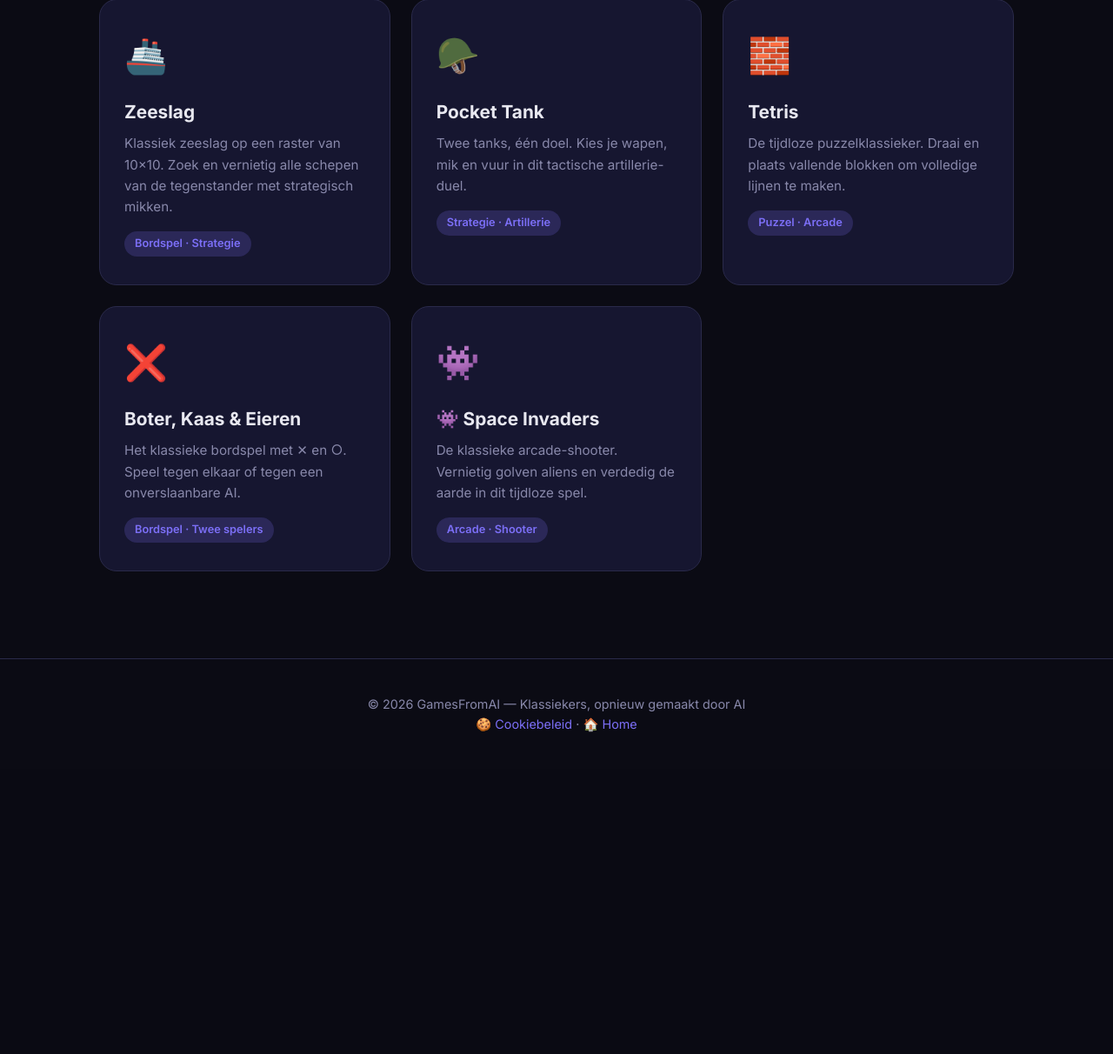
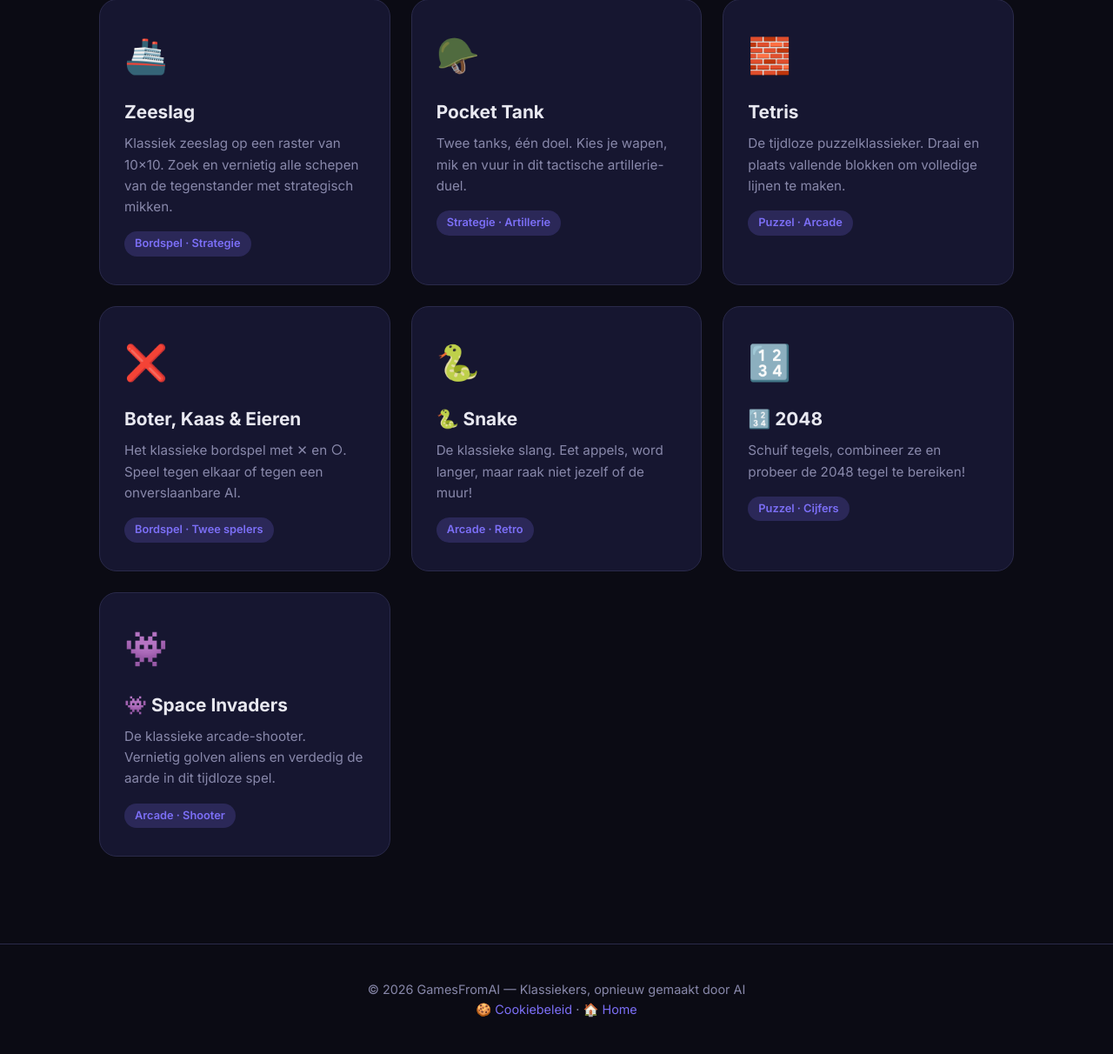
Before and after one commit to ronvissers/gamesfromai, a Flask app: page / in a window 1280 px wide. Shown: the part 895-2107 px from the top of the page at 87% size. Before the commit the page ends 1737 px from the top, so only its background shows below. Run offline with Flask 3, Linux system fonts and the light colour scheme.

Commit message:
Snake en 2048 toegevoegd: routes, navigatie, homepage, i18n

```diff
--- a/app.py
+++ b/app.py
@@ -22,6 +22,14 @@ def tetris():
 def boter_kaas_eieren():
     return render_template('boter_kaas_eieren.html')
 
+@app.route('/snake')
+def snake():
+    return render_template('snake_game.html')
+
+@app.route('/2048')
+def game2048():
+    return render_template('2048_game.html')
+
 @app.route('/space-invaders')
 def space_invaders():
     return render_template('space_invaders.html')
@@ -37,6 +45,8 @@ def sitemap():
         ('/zeeslag', '2026-07-05', '0.9'),
         ('/tank-game', '2026-07-05', '0.9'),
         ('/tetris', '2026-07-05', '0.9'),
+        ('/snake', '2026-07-09', '0.9'),
+        ('/2048', '2026-07-09', '0.9'),
         ('/boter-kaas-eieren', '2026-07-05', '0.9'),
         ('/space-invaders', '2026-07-07', '0.9'),
         ('/cookiebeleid', '2026-07-05', '0.5'),
--- a/static/js/i18n.js
+++ b/static/js/i18n.js
@@ -12,6 +12,8 @@ const i18n = {
         "nav-tetris": "🧱 Tetris",
         "nav-boter": "❌ Boter, Kaas & Eieren",
         "nav-space": "👾 Space Invaders",
+        "nav-snake": "🐍 Snake",
+        "nav-2048": "🔢 2048",
 
         // Hero
         "hero-title": "Klassiekers, opnieuw gemaakt",
@@ -45,6 +47,16 @@ const i18n = {
         "card-space-title": "👾 Space Invaders",
         "card-space-desc": "De klassieke arcade-shooter. Vernietig golven aliens en verdedig de aarde in dit tijdloze spel.",
         "card-space-tag": "Arcade · Shooter",
+
+        // Snake card
+        "card-snake-title": "🐍 Snake",
+        "card-snake-desc": "De klassieke slang. Eet appels, word langer, maar raak niet jezelf of de muur!",
+        "card-snake-tag": "Arcade · Retro",
+
+        // 2048 card
+        "card-2048-title": "🔢 2048",
+        "card-2048-desc": "Schuif tegels, combineer ze en probeer de 2048 tegel te bereiken!",
+        "card-2048-tag": "Puzzel · Cijfers",
 
         // Game pages - meta
         "meta-classic": "De klassieker — opnieuw gemaakt door AI",
@@ -191,6 +203,8 @@ const i18n = {
         "nav-tetris": "🧱 Tetris",
         "nav-boter": "❌ Tic-Tac-Toe",
         "nav-space": "👾 Space Invaders",
+        "nav-snake": "🐍 Snake",
+        "nav-2048": "🔢 2048",
 
         // Hero
         "hero-title": "Classics, rebuilt",
@@ -224,6 +238,16 @@ const i18n = {
         "card-space-title": "👾 Space Invaders",
         "card-space-desc": "The classic arcade shooter. Destroy waves of aliens and defend Earth in this timeless game.",
         "card-space-tag": "Arcade · Shooter",
+
+        // Snake card
+        "card-snake-title": "🐍 Snake",
+        "card-snake-desc": "The classic snake game. Eat apples, grow longer, but don't hit yourself or the wall!",
+        "card-snake-tag": "Arcade · Retro",
+
+        // 2048 card
+        "card-2048-title": "🔢 2048",
+        "card-2048-desc": "Slide tiles, combine them and try to reach the 2048 tile!",
+        "card-2048-tag": "Puzzle · Numbers",
 
         // Game pages - meta
         "meta-classic": "The classic — rebuilt by AI",
--- a/templates/base.html
+++ b/templates/base.html
@@ -86,6 +86,8 @@
                 <li><a href="/tank-game" data-i18n="nav-tank">🪖 Pocket Tank</a></li>
                 <li><a href="/tetris" data-i18n="nav-tetris">🧱 Tetris</a></li>
                 <li><a href="/boter-kaas-eieren" data-i18n="nav-boter">❌ Boter, Kaas & Eieren</a></li>
+                <li><a href="/snake" data-i18n="nav-snake">🐍 Snake</a></li>
+                <li><a href="/2048" data-i18n="nav-2048">🔢 2048</a></li>
                 <li><a href="/space-invaders" data-i18n="nav-space">👾 Space Invaders</a></li>
             </ul>
         </div>
--- a/templates/index.html
+++ b/templates/index.html
@@ -58,6 +58,20 @@
         <span class="tag" data-i18n="card-boter-tag">Bordspel · Twee spelers</span>
     </a>
 
+    <a href="/snake" class="game-card">
+        <span class="emoji">🐍</span>
+        <h3 data-i18n="card-snake-title">Snake</h3>
+        <p data-i18n="card-snake-desc">De klassieke slang. Eet appels, word langer, maar raak niet jezelf of de muur!</p>
+        <span class="tag" data-i18n="card-snake-tag">Arcade · Retro</span>
+    </a>
+
+    <a href="/2048" class="game-card">
+        <span class="emoji">🔢</span>
+        <h3 data-i18n="card-2048-title">2048</h3>
+        <p data-i18n="card-2048-desc">Schuif tegels, combineer ze en probeer de 2048 tegel te bereiken!</p>
+        <span class="tag" data-i18n="card-2048-tag">Puzzel · Cijfers</span>
+    </a>
+
     <a href="/space-invaders" class="game-card">
         <span class="emoji">👾</span>
         <h3 data-i18n="card-space-title">Space Invaders</h3>
```
Also changed, not shown: templates/2048_game.html (+26 -7 lines), templates/snake_game.html (+25 -6 lines).
